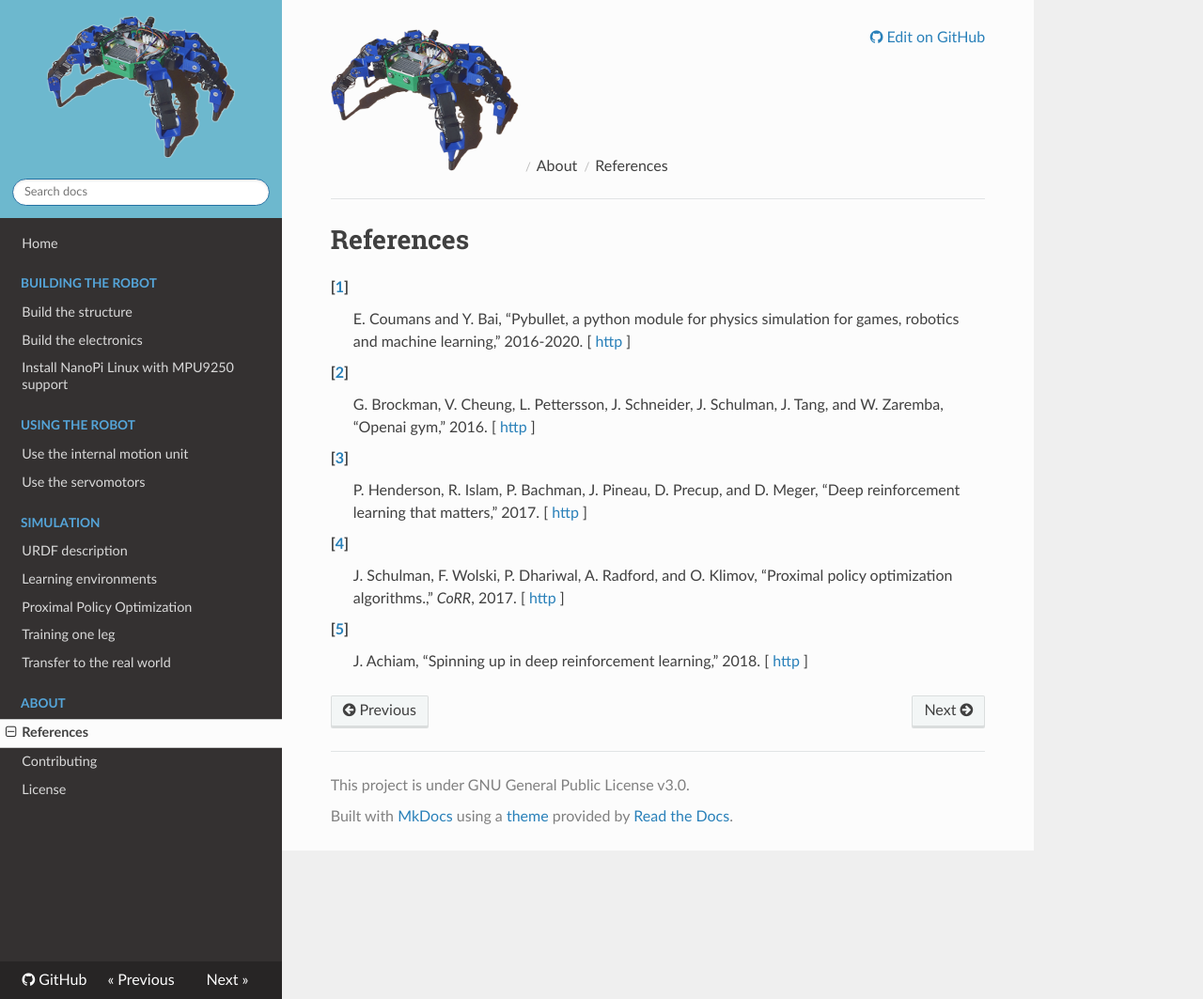
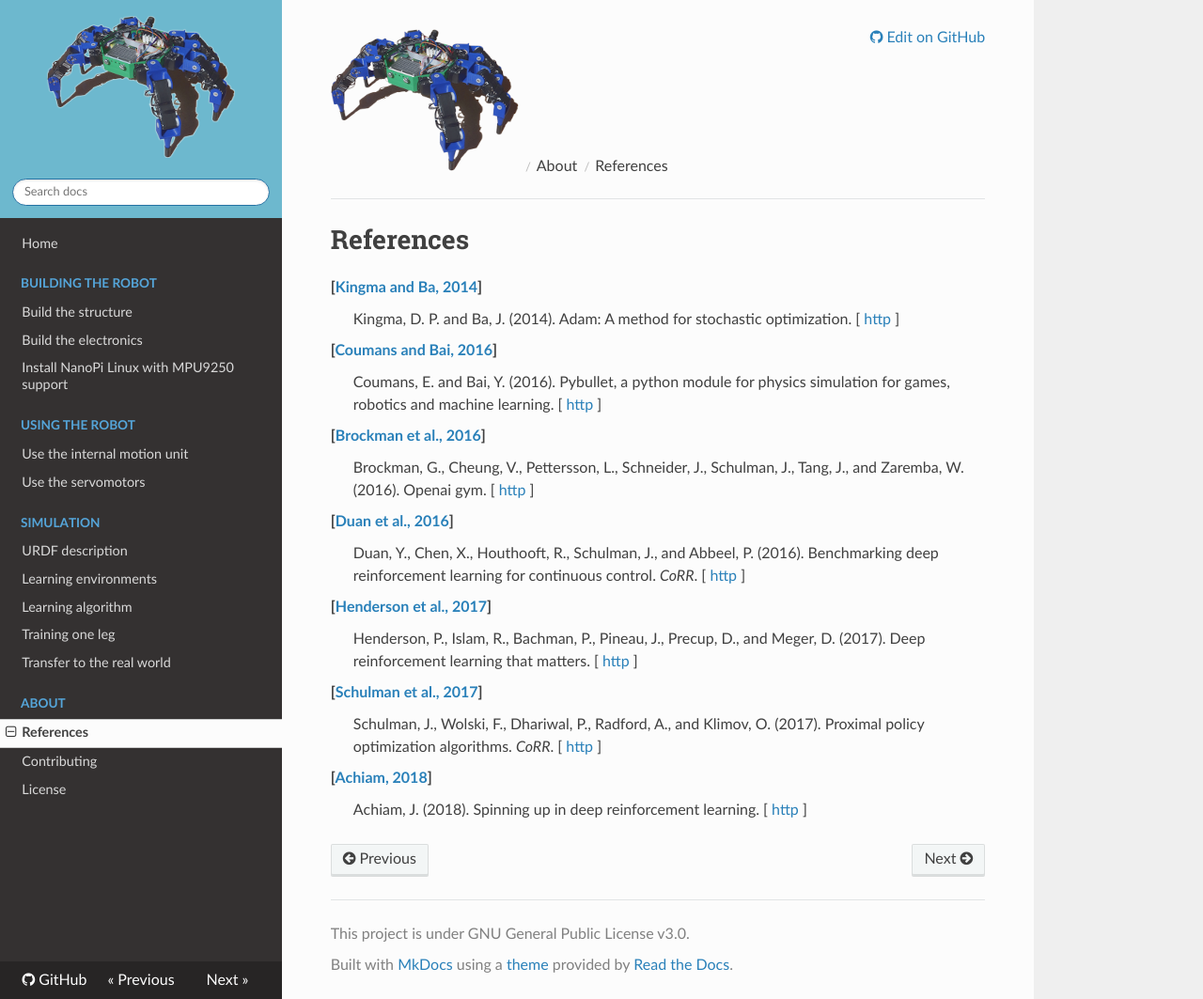
Before and after one commit to erdnaxe/kraby, an MkDocs documentation site: the page built from docs/references.md, in a window 1280 px wide and 1063 px high. Shown: the whole window at 94% size. Built offline with MkDocs 1.6.1, drawn with Linux system fonts in a browser that asks for light colours; nearby versions of some CDN libraries.

```diff
--- a/docs/references.md
+++ b/docs/references.md
@@ -1,60 +1,88 @@
 # References
 
 <!-- Generate with
-bibtex2html -dl -nobibsource -noheader -nofooter -noabstract -nokeywords -d -nodoc -s ieeetr hexapod.bib
+bibtex2html -dl -nobibsource -noheader -nofooter -noabstract -nokeywords -d -nodoc -s apalike hexapod.bib
 -->
 
 <dl>
 
 <dt>
-[<a name="coumans2020">1</a>]
+[<a name="kingma2014method">Kingma and Ba, 2014</a>]
 </dt>
 <dd>
-E.&nbsp;Coumans and Y.&nbsp;Bai, &ldquo;Pybullet, a python module for physics simulation for
-  games, robotics and machine learning,&rdquo; 2016-2020.
+Kingma, D.&nbsp;P. and Ba, J. (2014).
+ Adam: A method for stochastic optimization.
+[&nbsp;<a href="http://arxiv.org/abs/1412.6980">http</a>&nbsp;]
+
+</dd>
+
+
+<dt>
+[<a name="coumans2020">Coumans and Bai, 2016</a>]
+</dt>
+<dd>
+Coumans, E. and Bai, Y. (2016).
+ Pybullet, a python module for physics simulation for games, robotics
+  and machine learning.
 [&nbsp;<a href="http://pybullet.org">http</a>&nbsp;]
 
 </dd>
 
 
 <dt>
-[<a name="brockman2016openai">2</a>]
+[<a name="brockman2016openai">Brockman et&nbsp;al., 2016</a>]
 </dt>
 <dd>
-G.&nbsp;Brockman, V.&nbsp;Cheung, L.&nbsp;Pettersson, J.&nbsp;Schneider, J.&nbsp;Schulman, J.&nbsp;Tang, and
-  W.&nbsp;Zaremba, &ldquo;Openai gym,&rdquo; 2016.
+Brockman, G., Cheung, V., Pettersson, L., Schneider, J., Schulman, J., Tang,
+  J., and Zaremba, W. (2016).
+ Openai gym.
 [&nbsp;<a href="http://arxiv.org/abs/1606.01540">http</a>&nbsp;]
 
 </dd>
 
 
 <dt>
-[<a name="henderson2017reinforcement">3</a>]
+[<a name="DuanCHSA16">Duan et&nbsp;al., 2016</a>]
 </dt>
 <dd>
-P.&nbsp;Henderson, R.&nbsp;Islam, P.&nbsp;Bachman, J.&nbsp;Pineau, D.&nbsp;Precup, and D.&nbsp;Meger, &ldquo;Deep
-  reinforcement learning that matters,&rdquo; 2017.
+Duan, Y., Chen, X., Houthooft, R., Schulman, J., and Abbeel, P. (2016).
+ Benchmarking deep reinforcement learning for continuous control.
+ <em>CoRR</em>.
+[&nbsp;<a href="http://arxiv.org/abs/1604.06778">http</a>&nbsp;]
+
+</dd>
+
+
+<dt>
+[<a name="henderson2017">Henderson et&nbsp;al., 2017</a>]
+</dt>
+<dd>
+Henderson, P., Islam, R., Bachman, P., Pineau, J., Precup, D., and Meger, D.
+  (2017).
+ Deep reinforcement learning that matters.
 [&nbsp;<a href="http://arxiv.org/abs/1709.06560">http</a>&nbsp;]
 
 </dd>
 
 
 <dt>
-[<a name="schulman2017ppo">4</a>]
+[<a name="schulman2017ppo">Schulman et&nbsp;al., 2017</a>]
 </dt>
 <dd>
-J.&nbsp;Schulman, F.&nbsp;Wolski, P.&nbsp;Dhariwal, A.&nbsp;Radford, and O.&nbsp;Klimov, &ldquo;Proximal
-  policy optimization algorithms.,&rdquo; <em>CoRR</em>, 2017.
+Schulman, J., Wolski, F., Dhariwal, P., Radford, A., and Klimov, O. (2017).
+ Proximal policy optimization algorithms.
+ <em>CoRR</em>.
 [&nbsp;<a href="http://arxiv.org/abs/1707.06347">http</a>&nbsp;]
 
 </dd>
 
 
 <dt>
-[<a name="SpinningUp2018">5</a>]
+[<a name="SpinningUp2018">Achiam, 2018</a>]
 </dt>
 <dd>
-J.&nbsp;Achiam, &ldquo;Spinning up in deep reinforcement learning,&rdquo; 2018.
+Achiam, J. (2018).
+ Spinning up in deep reinforcement learning.
 [&nbsp;<a href="https://spinningup.openai.com">http</a>&nbsp;]
 
 </dd>
--- a/mkdocs.yml
+++ b/mkdocs.yml
@@ -15,7 +15,7 @@ nav:
   - Simulation:
       - URDF description: urdf_description.md
       - Learning environments: gym_environments.md
-      - Proximal Policy Optimization: implementations_ppo.md
+      - Learning algorithm: implementations_ppo.md
       - Training one leg: training_one_leg.md
       - Transfer to the real world: transfer_real_world.md
   - About:
@@ -29,7 +29,11 @@ theme:
 extra_css:
   - css/extra.css
 
+extra_javascript:
+  - https://cdnjs.cloudflare.com/ajax/libs/mathjax/2.7.0/MathJax.js?config=TeX-MML-AM_CHTML
+
 markdown_extensions:
+  - pymdownx.arithmatex
   - attr_list
   - smarty
   - footnotes
```
Also changed, not shown: docs/bibliography.bib (added, +86 -0 lines), docs/implementations_ppo.md (+31 -2 lines).
